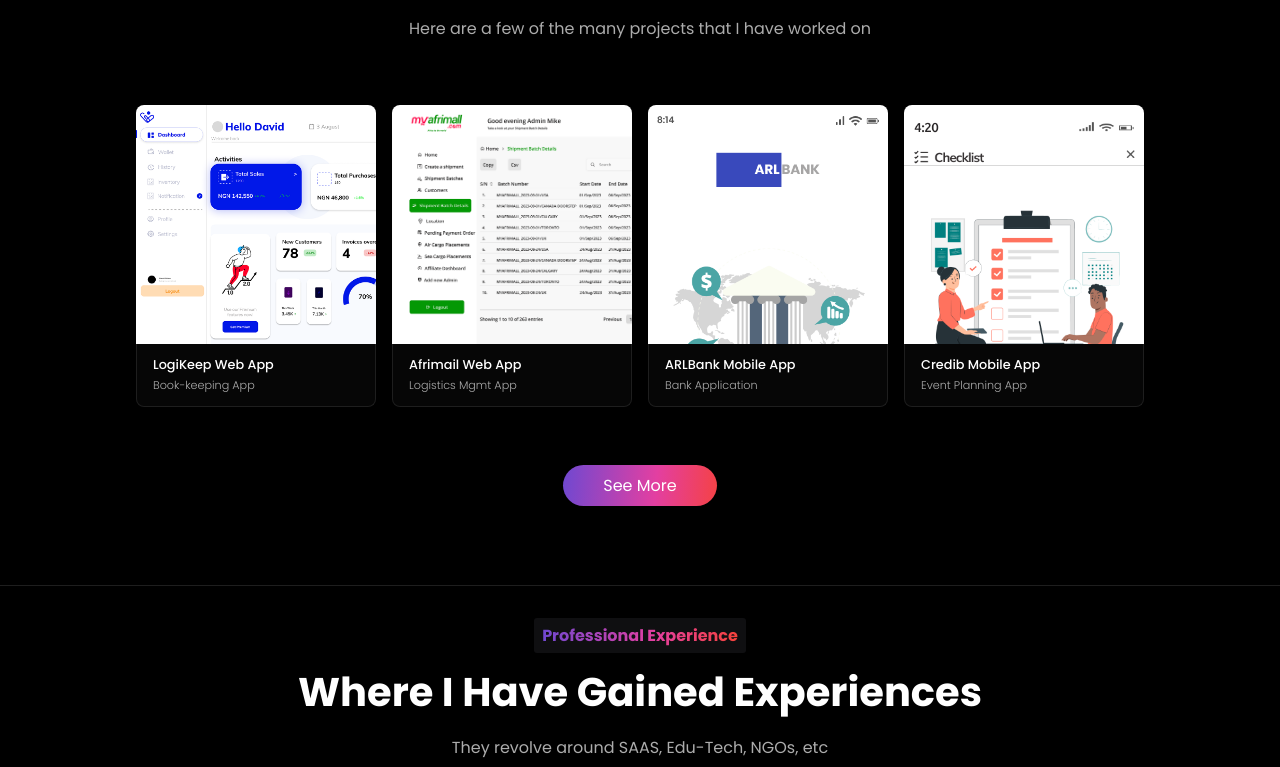
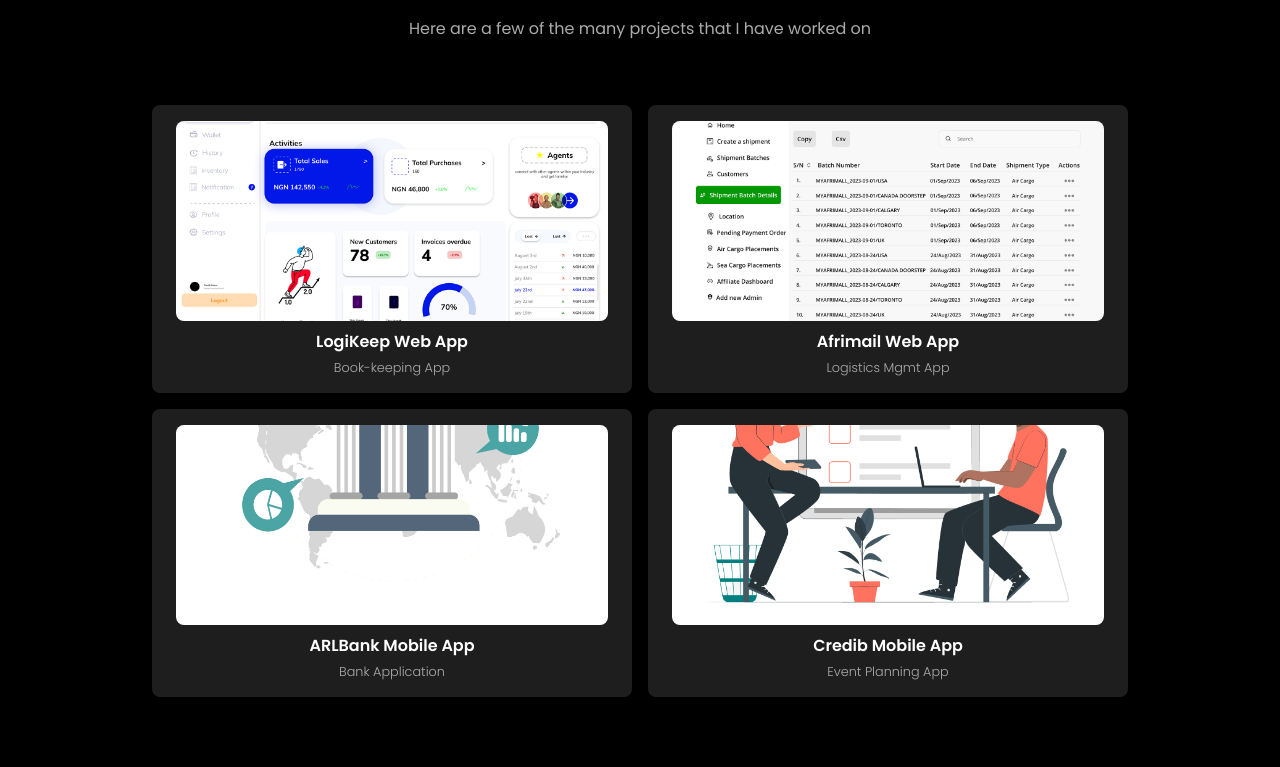
Before and after one commit to PromiseUdo/veraerumaka, a React (Create React App) app: page / in a window 1280 px wide. Shown: the part 1457-2224 px from the top of the page. Built offline with nearby package versions, Linux system fonts and the light colour scheme.

Commit message:
works update

```diff
--- a/src/components/Works.jsx
+++ b/src/components/Works.jsx
@@ -40,15 +40,17 @@
 
 const ProjectCard = ({ ref, imgUrl, title, link, description }) => {
   return (
-    <div className={styles.cardContainer}>
+    <motion.div className={styles.cardContainer}>
       <motion.div
         initial={{ opacity: 0, y: 10, scale: 0.9 }}
         whileInView={{ opacity: 1, y: 0, scale: 1 }}
+        // whileHover={{ scale: 1.1 }}
         transition={{ duration: 0.5 }}
         viewport={{ root: ref }}
         style={{
           background: `url(${imgUrl})`,
           backgroundSize: "cover",
+          backgroundPosition: "center",
         }}
         className={styles.cardInner}
       >
@@ -62,7 +64,7 @@
         <h5>{title}</h5>
         <p>{description}</p>
       </div>
-    </div>
+    </motion.div>
   );
 };
 
--- a/src/styles/Works.module.scss
+++ b/src/styles/Works.module.scss
@@ -89,13 +89,22 @@
 }
 
 .cardContainer {
+  position: relative;
+  display: flex;
+  flex-direction: column;
+  justify-content: center;
+  align-items: center;
   height: 18rem;
-  width: 15rem;
+  width: 30rem;
   margin: 0.5rem;
+  background: $color-gray-200;
+  overflow: hidden;
+  padding: 1rem 0;
   // border: 1px solid $color-gray-200;
+  border-radius: 0.5rem;
 
   @media screen and (max-width: 770px) {
-    width: 18rem;
+    width: 22rem;
   }
   @media screen and (max-width: 585px) {
     margin-bottom: 0.7rem;
@@ -105,14 +114,16 @@
 .cardInner {
   position: relative;
   overflow: hidden;
-
-  height: calc(15rem - 1px);
-  width: 100%;
+  // height: calc(15rem - 1px);
+  height: 15rem;
+  width: 90%;
   background-position: center;
-  // margin: 0 0.5rem;
+  // margin-bottom: 0.5rem;
   // border: 2px solid $color-border-dark;
-  border-top-right-radius: 0.5rem;
-  border-top-left-radius: 0.5rem;
+  border-radius: 0.5rem;
+  &:hover {
+    transform: scale(1.1);
+  }
   &:hover .overlay {
     display: flex;
     visibility: visible;
@@ -122,30 +133,42 @@
 }
 
 .cardText {
-  background: $color-dark;
-  border-bottom-right-radius: 0.5rem;
-  border-bottom-left-radius: 0.5rem;
-  text-align: left;
-  border: 1px solid $color-gray-200;
-  border-top: none;
-  padding: 0.75rem 1rem;
+  display: flex;
+  flex-direction: column;
+  justify-content: center;
+  align-items: center;
+  margin-top: 0.5rem;
+  gap: 0.3rem;
+  // background: $color-gray-200;
+  // border-bottom-right-radius: 0.5rem;
+  // border-bottom-left-radius: 0.5rem;
+  // text-align: left;
+  // border: 1px solid $color-gray-200;
+  // border-top: none;
+  // padding: 0.75rem 1rem;
+  // padding: 0.5rem 0;
+  // text-align: center;
+
   @media screen and (max-width: 770px) {
-    text-align: center;
+    // text-align: center;
   }
 }
 
 .cardText > h5 {
-  font-weight: 500;
-  font-size: 0.8rem;
+  font-weight: 600;
+  font-size: 1rem;
   color: $color-white;
 
-  margin-bottom: 0.2rem;
+  // margin-bottom: 0.3rem;
+  @media screen and (max-width: 770px) {
+    // text-align: center;
+  }
 }
 .cardText > p {
   font-weight: 300;
-  font-size: 0.7rem;
+  font-size: 0.8rem;
   color: $color-gray-100;
-  // margin-bottom: 0.5rem;
+  // margin-bottom: 0.3rem;
 }
 
 .overlay {
@@ -159,10 +182,12 @@
   height: 100%;
   visibility: hidden;
   opacity: 0;
+  transition: all ease 0.2s;
+
   background: linear-gradient(
     0deg,
-    rgba(255, 0, 150, 0.3),
-    rgba(255, 0, 150, 0.3)
+    rgba(172, 172, 172, 0.5),
+    rgba(172, 172, 172, 0.5)
   );
 }
 
```
